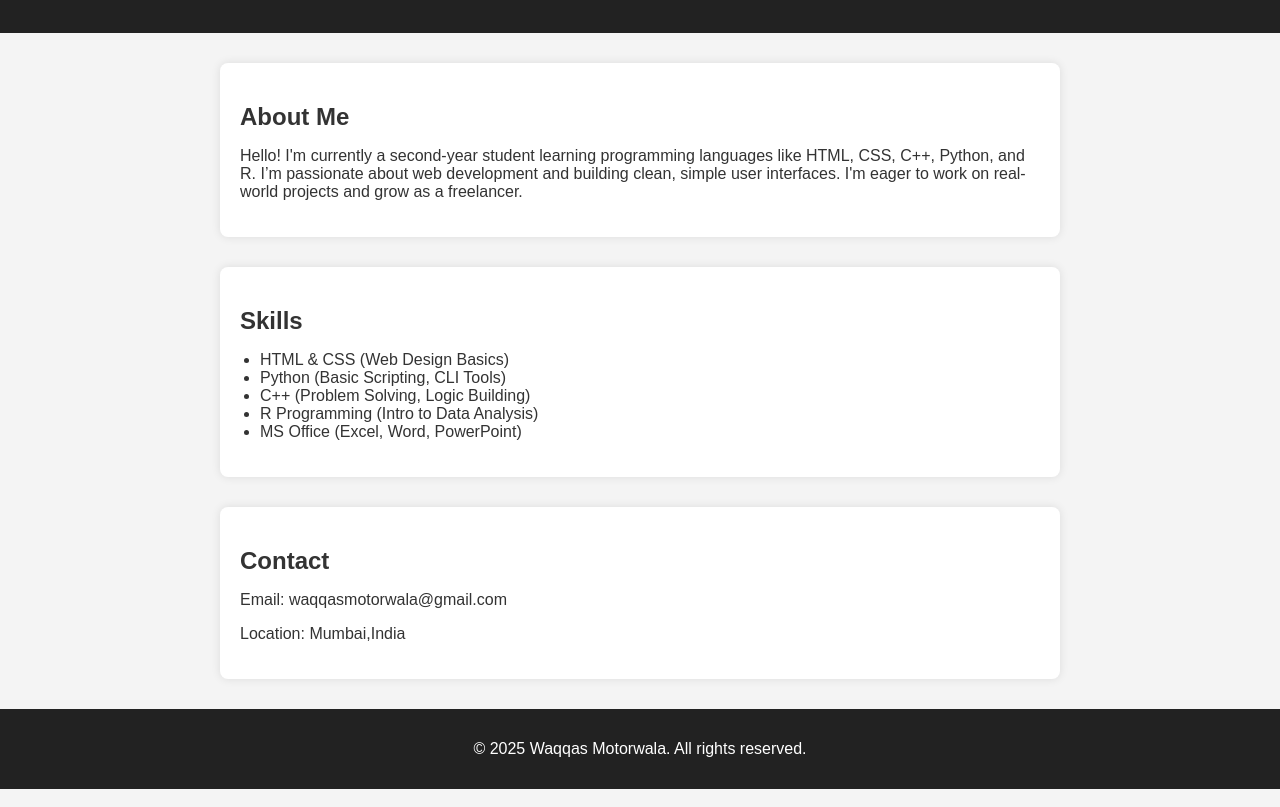
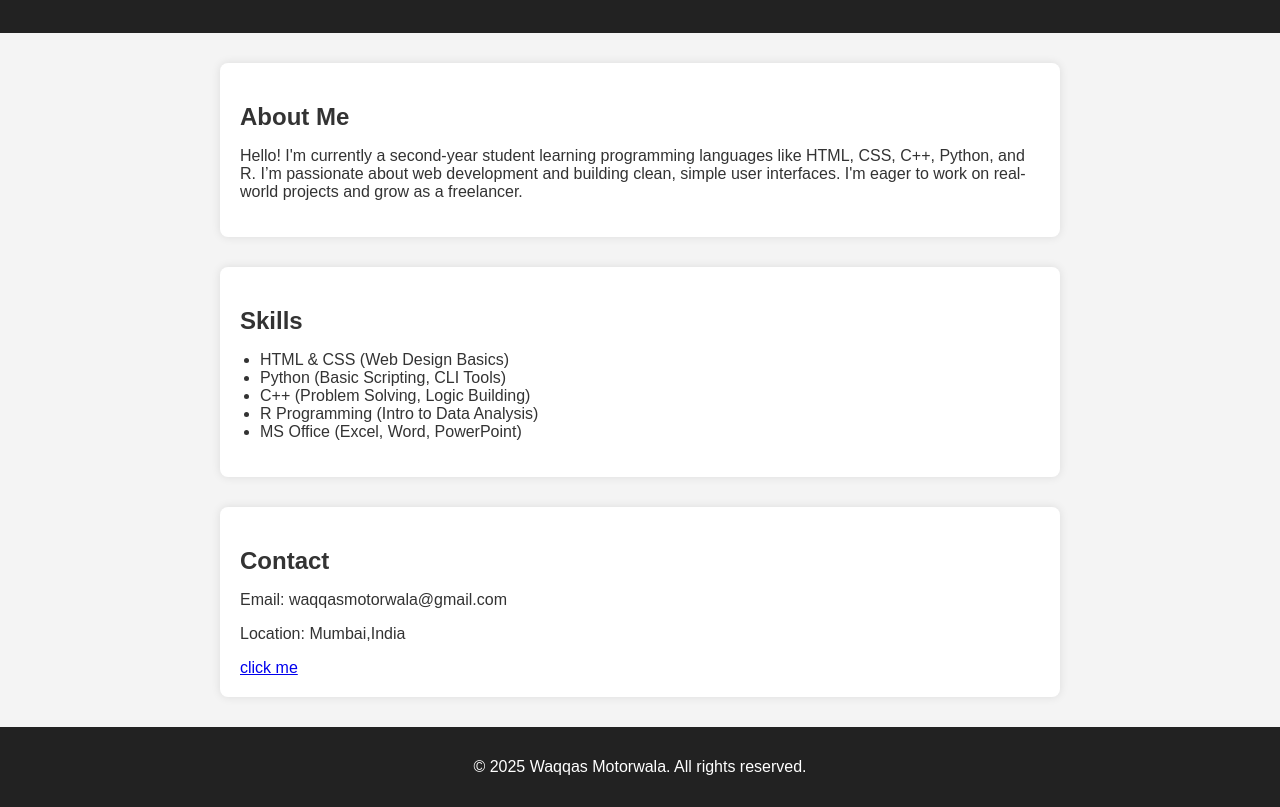
Before and after one commit to waqqasmm/waqqas.github.io, a plain HTML site: page index.html in a window 1280 px wide. Shown: the part 115-922 px from the top of the page. Drawn offline with Linux system fonts and the light colour scheme.

Commit message:
index.html

```diff
--- a/index.html
+++ b/index.html
@@ -67,6 +67,7 @@
     <h2>Contact</h2>
     <p>Email: waqqasmotorwala@gmail.com</p>
     <p>Location: Mumbai,India</p>
+    <a href="Java Practicals.pdf">click me</a>
   </section>
 
   <footer>
```
